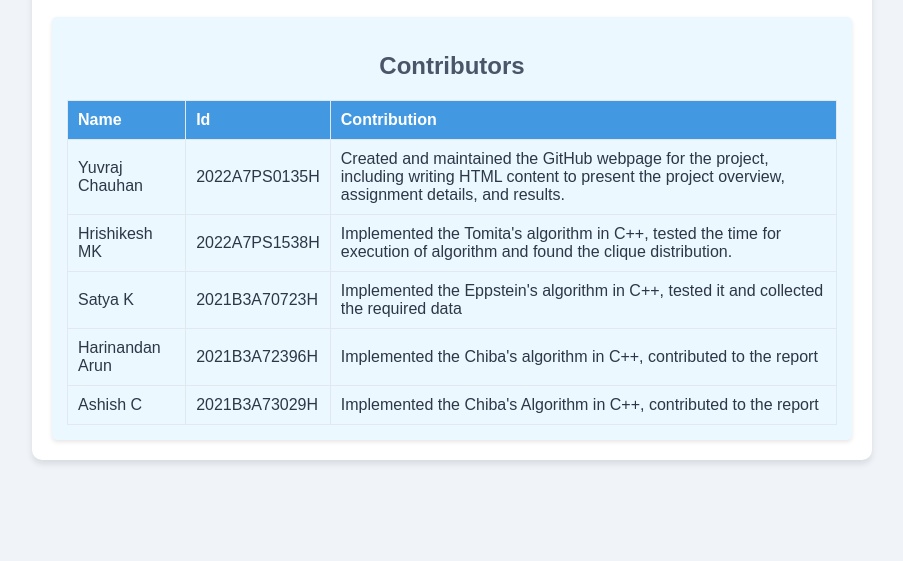
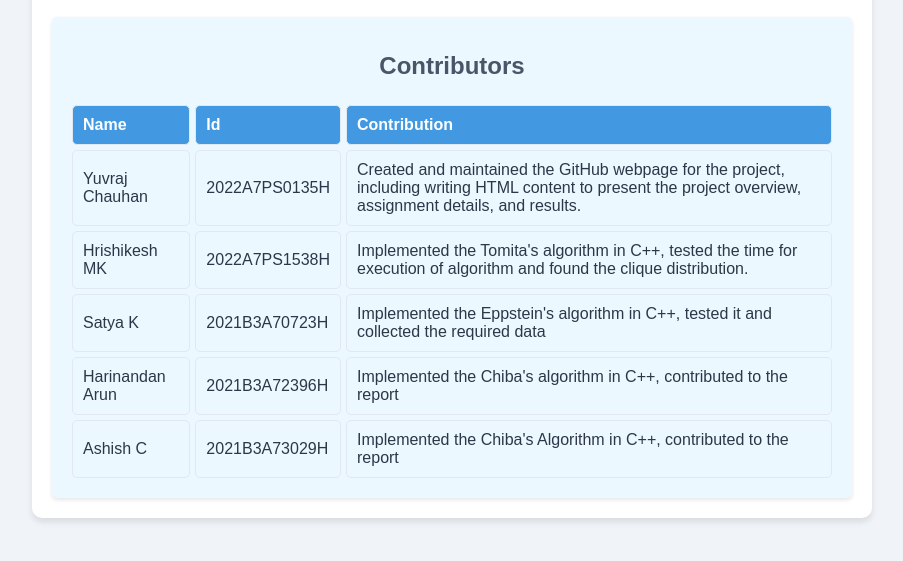
Before and after one commit to YuvrajChauhan388/DAA-Assignment-Webpage, a plain HTML site: page index.html in a window 1280 px wide. Both pictures are taken after a click on the button "Contributors". Shown: the part 193-754 px from the top of the page, without its empty margins (188-1091 px from the left). Drawn offline with nearby package versions, Linux system fonts and the light colour scheme.

Commit message:
Update index.html

```diff
--- a/index.html
+++ b/index.html
@@ -52,21 +52,22 @@
         }
         table {
     width: 100%;
-            border-collapse: collapse;
+    border-collapse: separate;
+    border-spacing: 5px;
     margin-top: 10px;
-        }
-        table, th, td {
-            border: 1px solid #e2e8f0;
 }
 th, td {
     padding: 10px;
     text-align: left;
     color: #2d3748;
+    border: 1px solid #e2e8f0;
+    border-radius: 5px;
 }
 th {
     background-color: #4299e1;
     color: #ffffff;
 }
+
         .dataset-section {
             display: none;
         }
```
Lines whose indentation alone changed are shown as unchanged.
